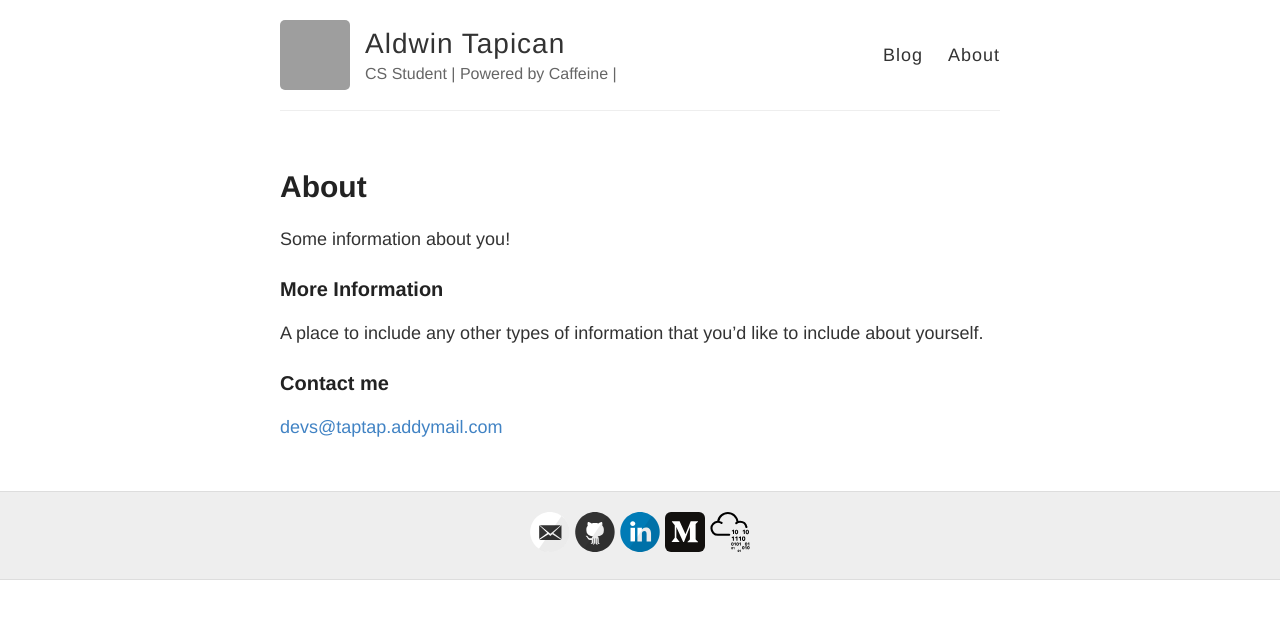
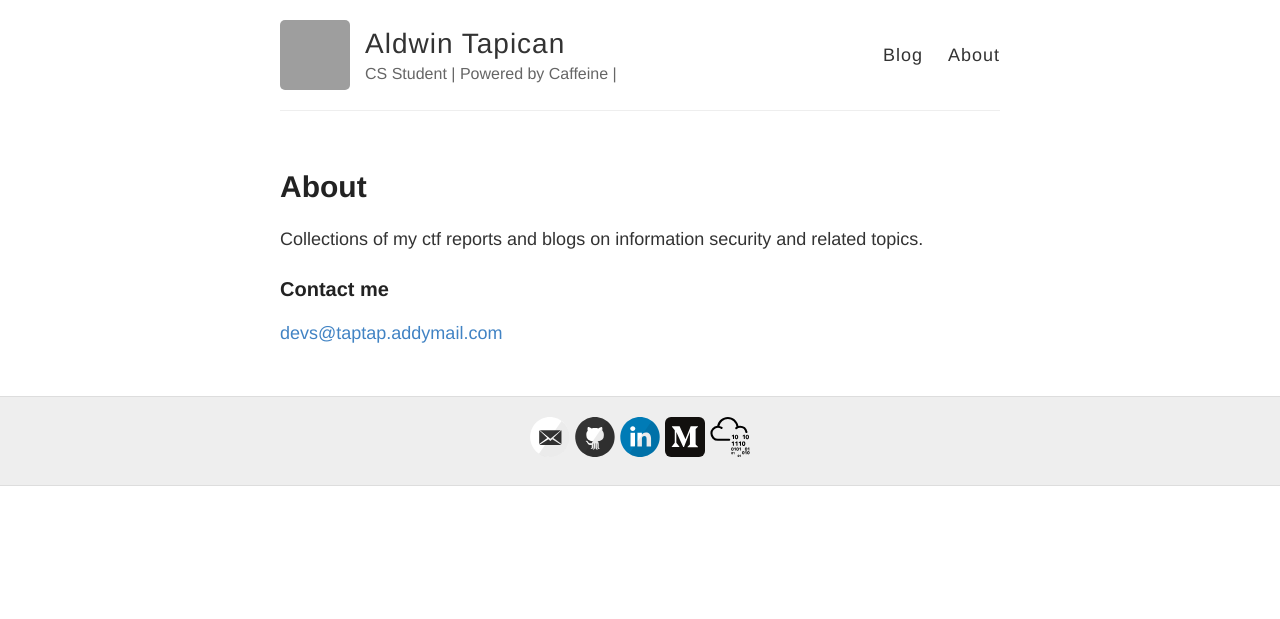
Before and after one commit to aj-tap/archive-blog, a Jekyll site: the page built from about.md, in a window 1280 px wide. Shown: the top 619 px of the page. Built offline with Jekyll 4.4.1, drawn with Linux system fonts in a browser that asks for light colours; grey boxes are pictures that could not be loaded.

Commit message:
Update about.md

```diff
--- a/about.md
+++ b/about.md
@@ -2,13 +2,9 @@
 layout: page
 title: About
 permalink: /about/
+published: true
 ---
-
-Some information about you!
-
-### More Information
-
-A place to include any other types of information that you'd like to include about yourself.
+Collections of my ctf reports and blogs on information security and related topics.
 
 ### Contact me
 
```
